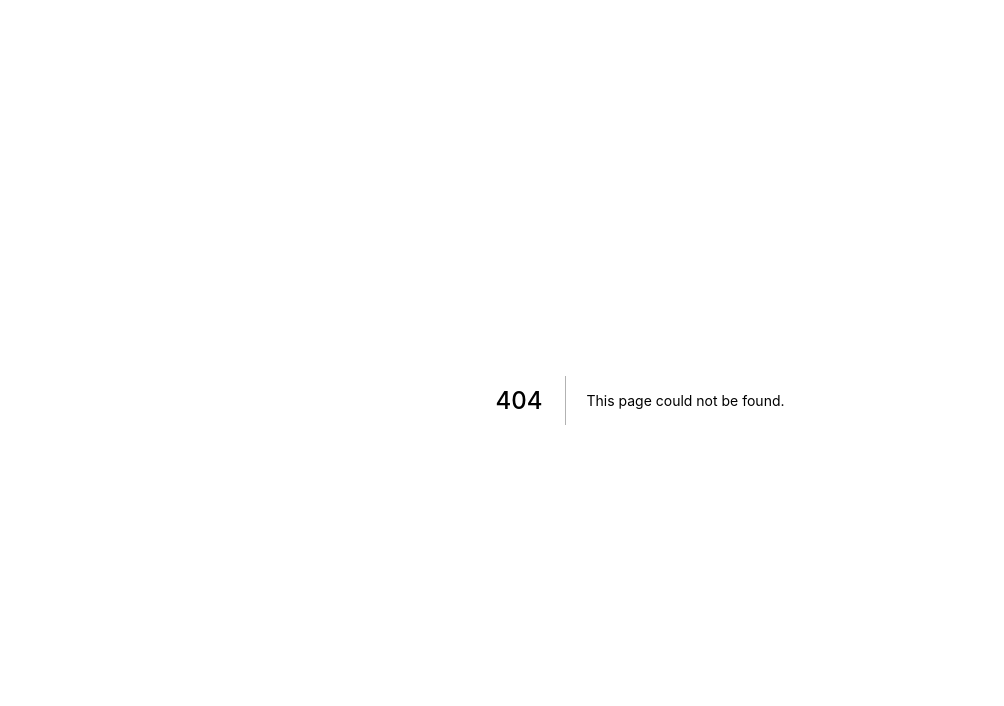
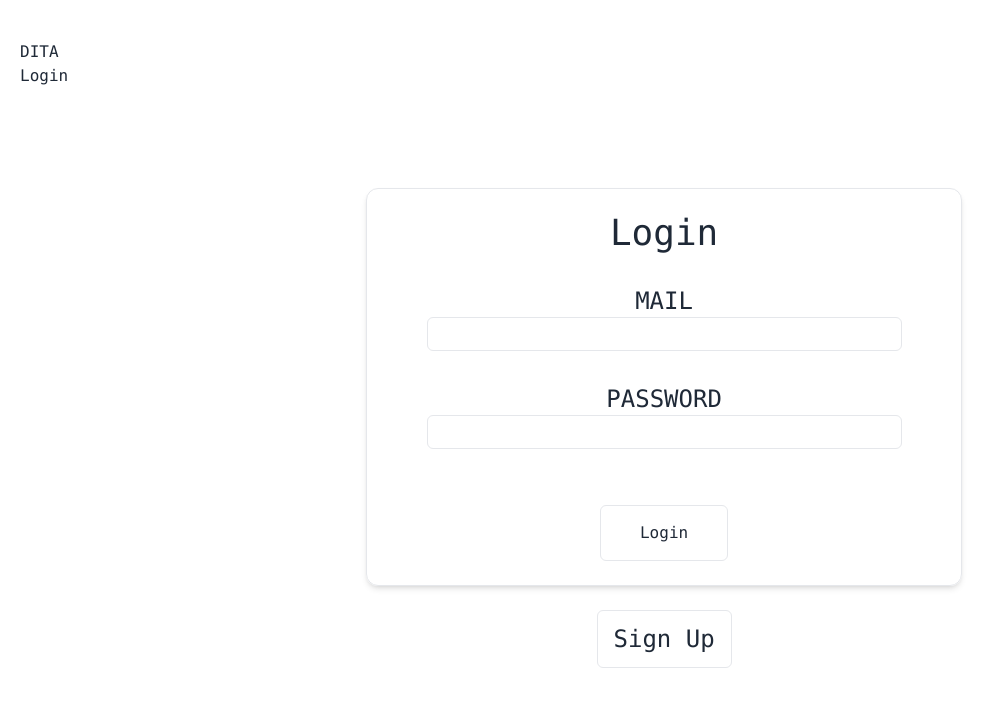
Before and after one commit to Doer-org/geekten_vol4_2022, a Next.js app in the folder front/: page /account/login in a window 1280 px wide. Before the commit this address had no page. Shown: the top 706 px of the page, without its empty margins (0-1004 px from the left). Built offline with nearby package versions, Linux system fonts and the light colour scheme.

Commit message:
gomennasai

```diff
--- /dev/null
+++ b/front/pages/account/login.tsx
@@ -0,0 +1,21 @@
+import { FC } from "react";
+import Link from "next/link";
+import Form from "@/components/form";
+import { Layout } from "@/components/layouts/Layout";
+
+const Login: FC = () => {
+  return (
+    <Layout>
+      <Form title="Login" />
+      <div className="flex justify-center">
+        <div className="my-6 border rounded-md text-center text-2xl px-4 py-3">
+          <Link href="/account/signup" className="">
+            Sign Up
+          </Link>
+        </div>
+      </div>
+    </Layout>
+  );
+};
+
+export default Login;
--- /dev/null
+++ b/front/pages/account/signup.tsx
@@ -0,0 +1,13 @@
+import { FC } from "react";
+import { Layout } from "@/components/layouts/Layout";
+import Form from "@/components/form";
+
+const Signup: FC = () => {
+  return (
+    <Layout>
+      <Form title="Sign Up"/>
+    </Layout>
+  );
+};
+
+export default Signup;
```
Also changed, not shown: front/pages/index.tsx (+6 -3 lines), 1 other file (tests, documents, lock files or other folders).
